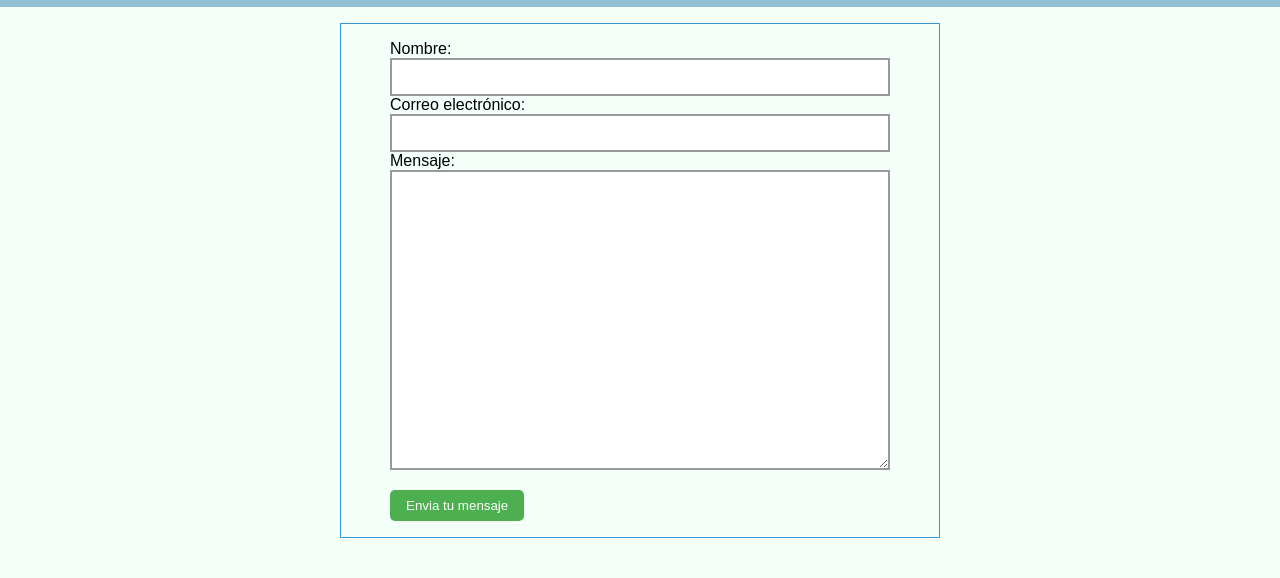
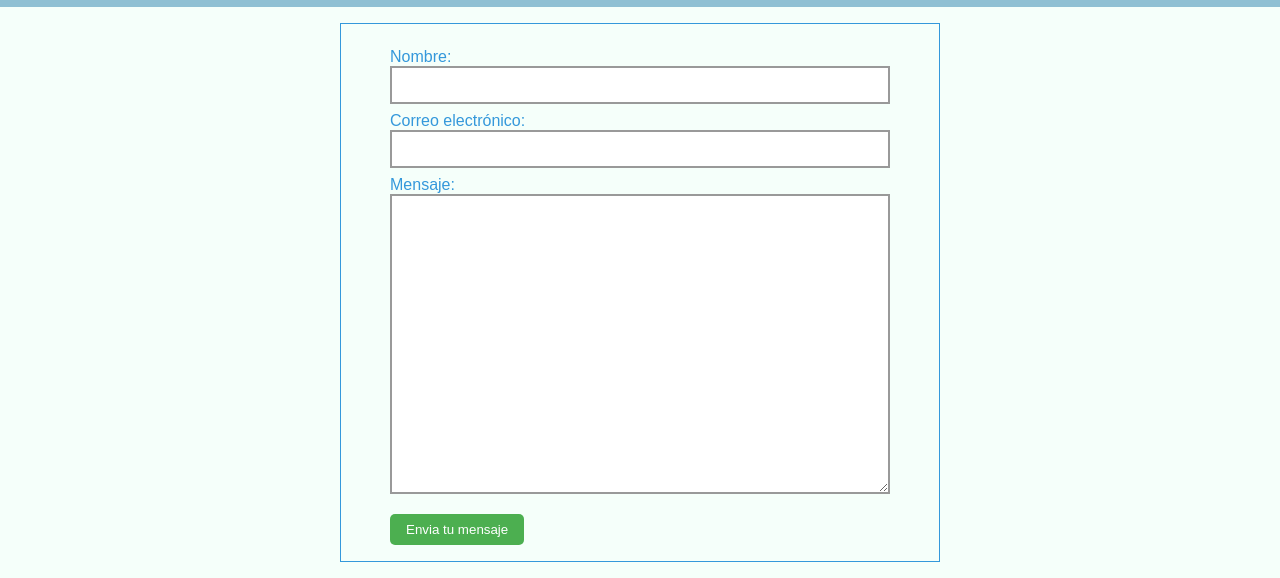
Before and after one commit to WarG31/Hotel_TalentoTech, a plain HTML site: page views/contacto.html in a window 1280 px wide. Shown: the part 519-1097 px from the top of the page. Before the commit the page ends 1073 px from the top, so only its background shows below. Drawn offline with Linux system fonts and the light colour scheme.

Commit message:
AddMargintopformelements

```diff
--- a/css/style.css
+++ b/css/style.css
@@ -265,7 +265,6 @@ button {
     border-radius: 5px;
     cursor: pointer;
     margin-top: 16px;
-
   }
 
   button:hover {
@@ -275,3 +274,10 @@ button {
   button:active {
     background-color: #3e8e41;
   }
+  label{
+    color:  #3498db;
+  }
+
+  .formelement{
+    margin-top: 8px;
+  }
--- a/views/contacto.html
+++ b/views/contacto.html
@@ -33,15 +33,15 @@
         method="post"
         enctype="text/plain"
       >
-        <div>
+        <div class="formelement">
           <label for="name">Nombre:</label>
           <br /><input type="text" id="name" name="user_name" />
         </div>
-        <div>
+        <div class="formelement">
           <label for="mail">Correo electrónico:</label>
           <br /><input type="email" id="mail" name="user_email" />
         </div>
-        <div>
+        <div class="formelement">
           <label for="msg">Mensaje:</label>
           <br />
           <textarea id="msg" name="user_message"></textarea>
```
